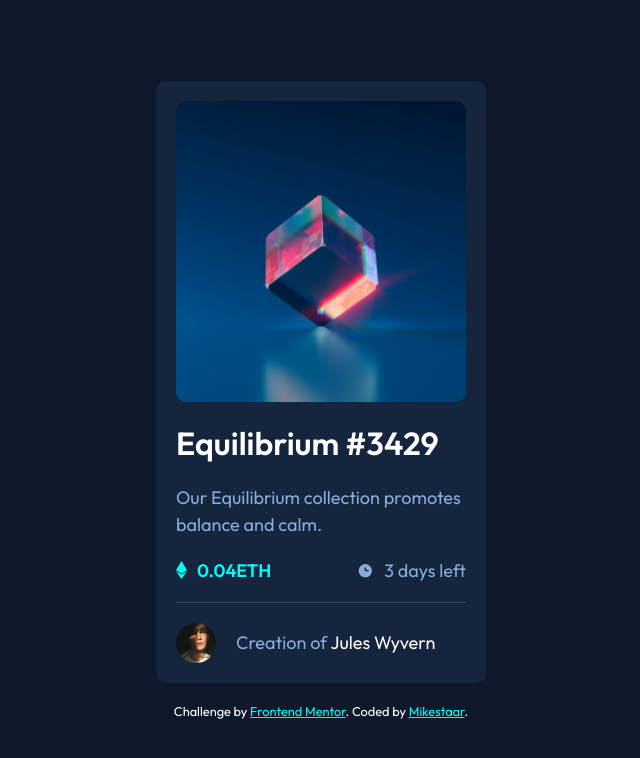
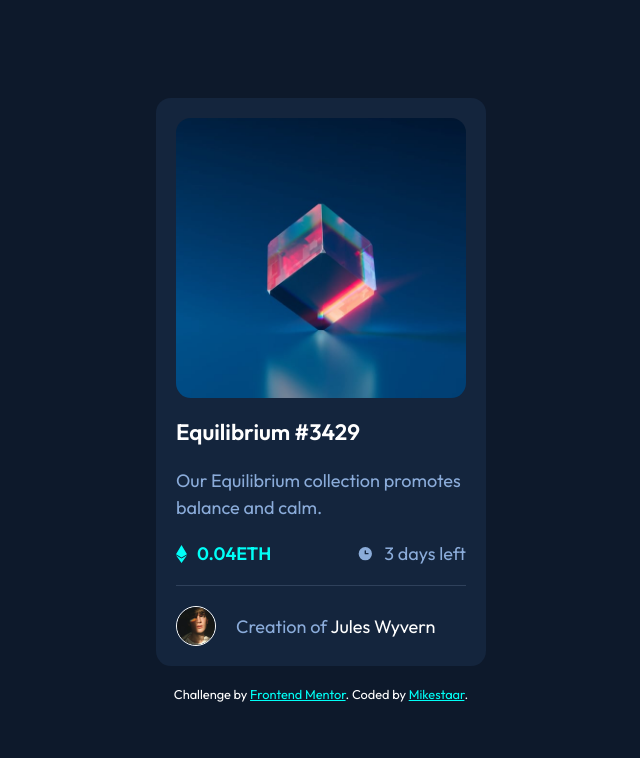
Before and after one commit to mikester380/NFT-Preview-Card-Component, a plain HTML site: page index.html in a window 1280 px wide. Shown: the whole page, without its empty margins (319-959 px from the left). Drawn offline with Linux system fonts and the light colour scheme.

Commit message:
edited some styles

```diff
--- a/css/style.css
+++ b/css/style.css
@@ -32,11 +32,11 @@ body{
     padding: 1.25rem;
     background-color: var(--very-dark-blue2);
     color: var(--soft-blue);
-    border-radius: 0.63rem;
+    border-radius: 0.93rem;
 }
 
 .hero-image-container{
-    height: 18.8rem;
+    height: 17.5rem;
     position: relative;
 }
 
@@ -44,7 +44,7 @@ body{
     width: 100%;
     height: 100%;
     object-fit: cover;
-    border-radius: 0.63rem;
+    border-radius: 0.93rem;
 }
 
 .overlay{
@@ -57,7 +57,7 @@ body{
   justify-content: center;
   align-items: center;
   background: rgba(0, 255, 247, .3);
-  border-radius: 0.63rem;
+  border-radius: 0.93rem;
   cursor: pointer;
   opacity: 0;
 }
@@ -69,7 +69,7 @@ body{
 .card-heading{
     padding: 1.3rem 0;
     color: var(--white);
-    font-size: 2rem;
+    font-size: 1.4rem;
 }
 
 .uses{
@@ -105,6 +105,8 @@ body{
     display: block;
     width: 2.5rem;
     margin-right: 1.25rem;
+    border: 1px solid var(--white);
+    border-radius: 50%;
 }
 
 .name{
```
